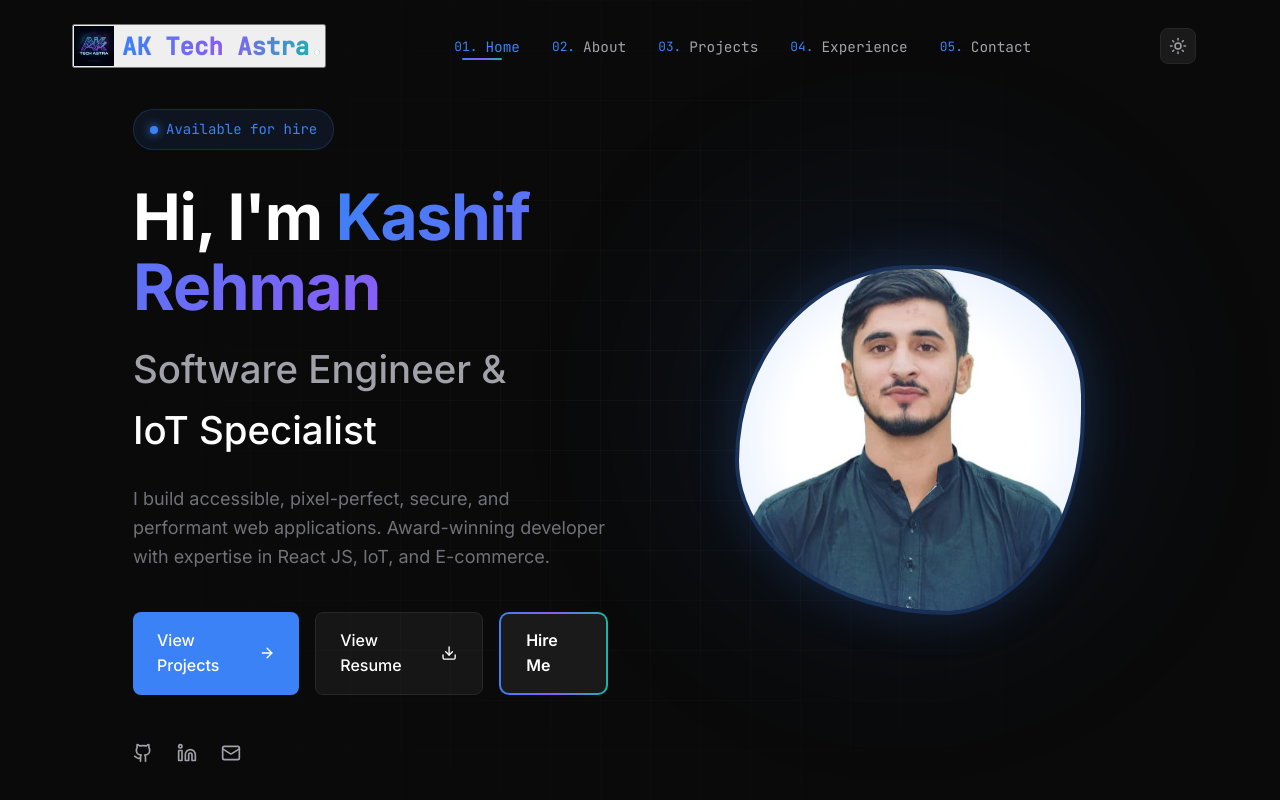
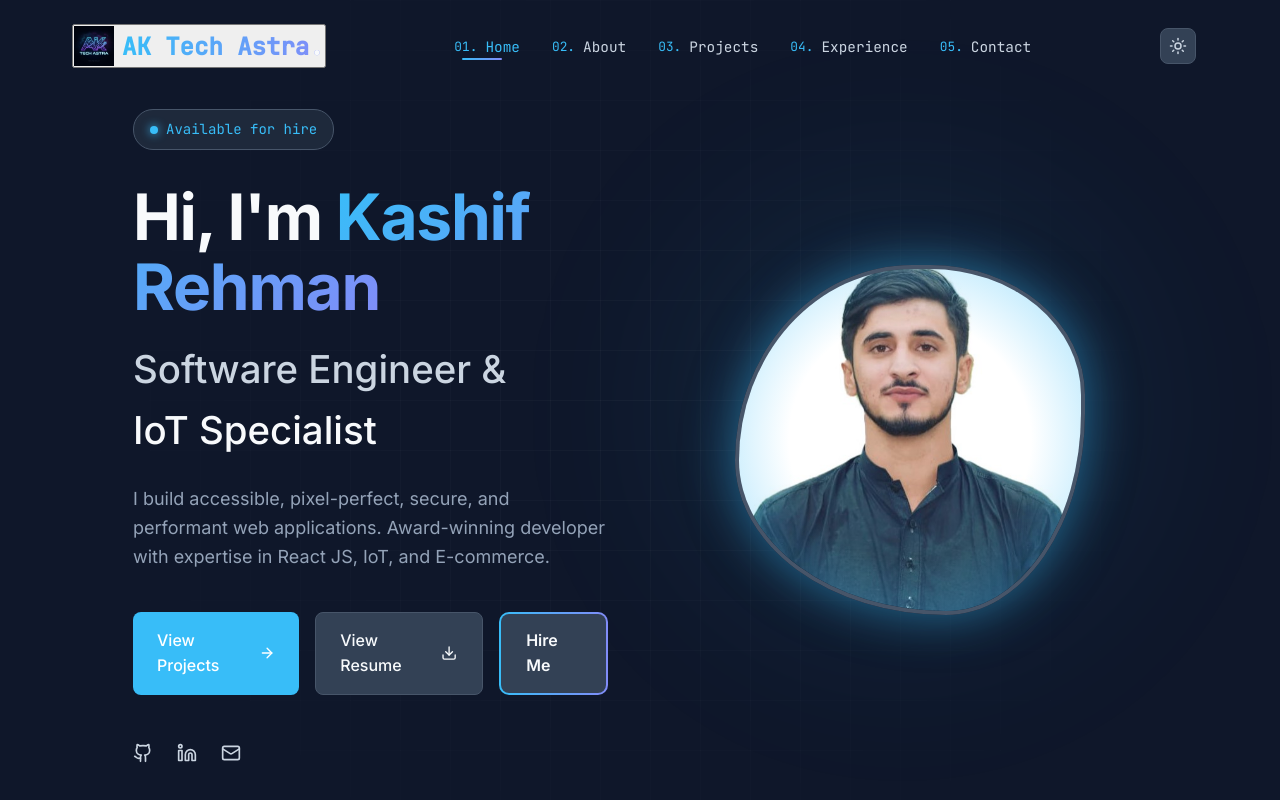
Before and after one commit to Kashif-Rehman/my-portfolio-, a React (Create React App) app: page / in a window 1280 px wide. Shown: the top 800 px of the page. Built offline with nearby package versions, Linux system fonts and the light colour scheme.

Commit message:
Refactor theme and apply new color palette

```diff
--- a/src/components/About.module.css
+++ b/src/components/About.module.css
@@ -60,7 +60,7 @@
 .skillCard:hover {
     transform: translateY(-5px);
     border-color: var(--accent-primary);
-    box-shadow: 0 10px 30px -10px rgba(59, 130, 246, 0.3);
+    box-shadow: 0 10px 30px -10px var(--accent-glow);
 }
 
 .skillIcon {
--- a/src/components/Hero.module.css
+++ b/src/components/Hero.module.css
@@ -79,9 +79,9 @@
     height: 350px;
     border-radius: 30% 70% 70% 30% / 30% 30% 70% 70%;
     overflow: hidden;
-    border: 4px solid rgba(59, 130, 246, 0.3);
+    border: 4px solid var(--border-color);
     animation: morph 8s ease-in-out infinite;
-    box-shadow: 0 0 50px rgba(59, 130, 246, 0.2);
+    box-shadow: 0 0 50px var(--accent-glow);
     will-change: border-radius;
 }
 
@@ -97,7 +97,7 @@
     left: 0;
     width: 100%;
     height: 100%;
-    background: radial-gradient(circle at 50% 50%, transparent 50%, rgba(59, 130, 246, 0.2));
+    background: radial-gradient(circle at 50% 50%, transparent 50%, var(--accent-glow));
     pointer-events: none;
 }
 
@@ -120,8 +120,8 @@
     align-items: center;
     gap: 0.5rem;
     padding: 0.5rem 1rem;
-    background: rgba(59, 130, 246, 0.1);
-    border: 1px solid rgba(59, 130, 246, 0.2);
+    background: var(--bg-secondary);
+    border: 1px solid var(--border-color);
     border-radius: 20px;
     color: var(--accent-primary);
     font-size: 0.875rem;
@@ -258,18 +258,18 @@
 }
 
 .primaryBtn:hover {
-    background: #2563eb;
+    background: var(--accent-secondary);
     transform: translateY(-2px);
 }
 
 .secondaryBtn {
-    background: rgba(255, 255, 255, 0.05);
+    background: var(--bg-tertiary);
     color: var(--text-primary);
     border: 1px solid var(--border-color);
 }
 
 .secondaryBtn:hover {
-    background: rgba(255, 255, 255, 0.1);
+    background: var(--bg-secondary);
     transform: translateY(-2px);
 }
 
--- a/src/components/Navbar.module.css
+++ b/src/components/Navbar.module.css
@@ -13,7 +13,7 @@
     padding: 1rem 0;
     background: rgba(10, 10, 10, 0.8);
     backdrop-filter: blur(10px);
-    border-bottom: 1px solid rgba(255, 255, 255, 0.05);
+    border-bottom: 1px solid var(--border-color);
 }
 
 .content {
--- a/src/index.css
+++ b/src/index.css
@@ -1,20 +1,20 @@
 @import url('https://fonts.googleapis.com/css2?family=Inter:wght@300;400;500;600;700&family=JetBrains+Mono:wght@400;500&display=swap');
 
 :root {
-  /* Colors */
-  --bg-primary: #0a0a0a;
-  --bg-secondary: #111111;
-  --bg-tertiary: #1a1a1a;
+  /* New Dark Theme Palette */
+  --bg-primary: #0f172a;
+  --bg-secondary: #1e293b;
+  --bg-tertiary: #334155;
 
-  --text-primary: #ffffff;
-  --text-secondary: #a1a1aa;
-  --text-tertiary: #71717a;
+  --text-primary: #f8fafc;
+  --text-secondary: #cbd5e1;
+  --text-tertiary: #94a3b8;
 
-  --accent-primary: #3b82f6; /* Blue */
-  --accent-secondary: #8b5cf6; /* Purple */
-  --accent-glow: rgba(59, 130, 246, 0.5);
+  --accent-primary: #38bdf8;
+  --accent-secondary: #818cf8;
+  --accent-glow: rgba(56, 189, 248, 0.5);
 
-  --border-color: #27272a;
+  --border-color: #475569;
 
   /* Spacing */
   --container-padding: 2rem;
@@ -28,22 +28,26 @@
   --radius-lg: 16px;
   --shadow-sm: 0 2px 4px -2px rgba(0,0,0,0.4);
   --shadow-md: 0 8px 24px -8px rgba(0,0,0,0.5);
-  --accent-gradient: linear-gradient(90deg, var(--accent-primary), var(--accent-secondary), #14b8a6);
+  --accent-gradient: linear-gradient(90deg, var(--accent-primary), var(--accent-secondary));
 }
 
 [data-theme='light'] {
+  /* New Light Theme Palette */
   --bg-primary: #ffffff;
-  --bg-secondary: #f5f7fa;
-  --bg-tertiary: #eef1f5;
-  --text-primary: #0f172a;
-  --text-secondary: #334155;
+  --bg-secondary: #f8fafc;
+  --bg-tertiary: #f1f5f9;
+
+  --text-primary: #1e293b;
+  --text-secondary: #475569;
   --text-tertiary: #64748b;
-  --accent-primary: #0d6efd;
-  --accent-secondary: #6366f1;
-  --accent-glow: rgba(13,110,253,0.5);
-  --border-color: #d7dce2;
-  --shadow-sm: 0 2px 4px -2px rgba(0,0,0,0.1);
-  --shadow-md: 0 8px 24px -8px rgba(0,0,0,0.15);
+
+  --accent-primary: #2563eb;
+  --accent-secondary: #4f46e5;
+  --accent-glow: rgba(37, 99, 235, 0.5);
+
+  --border-color: #e2e8f0;
+  --shadow-sm: 0 2px 4px -2px rgba(0,0,0,0.05);
+  --shadow-md: 0 8px 24px -8px rgba(0,0,0,0.1);
 }
 
 * {
```
